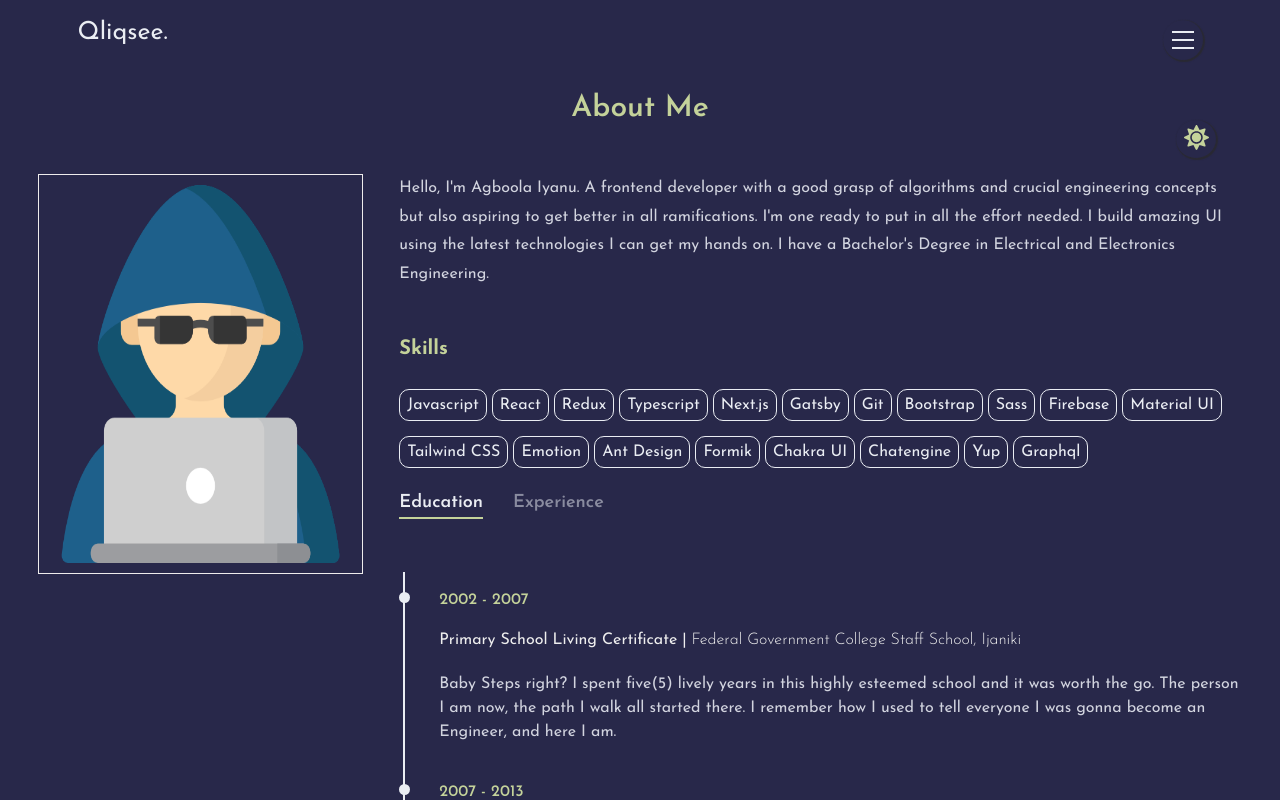
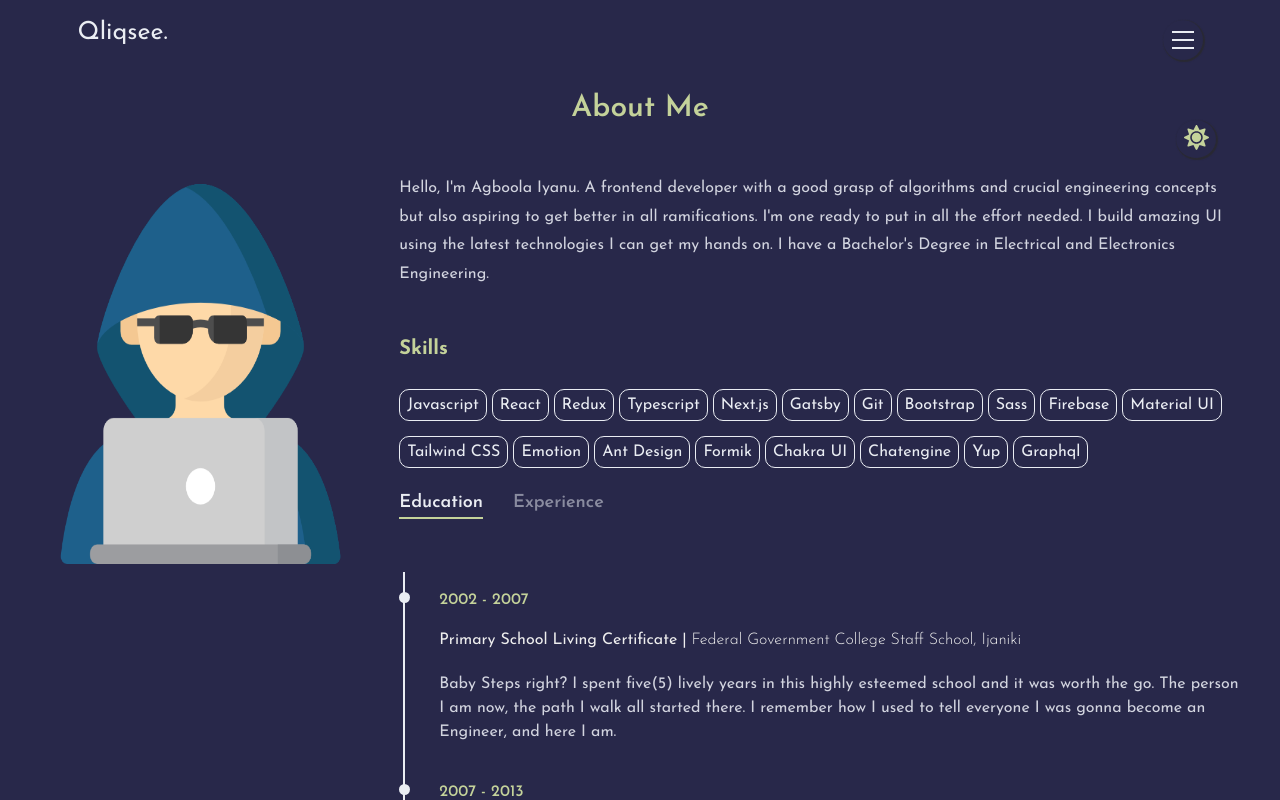
Before and after one commit to Qliqsee/My-Resume, a React (Create React App) app: page /about in a window 1280 px wide. Shown: the top 800 px of the page. Built offline with nearby package versions, Linux system fonts and the light colour scheme.

Commit message:
added netlify.toml

```diff
--- a/package.json
+++ b/package.json
@@ -2,7 +2,6 @@
   "name": "qportfolio",
   "version": "0.1.0",
   "private": true,
-  "homepage": "https://qliqsee.github.io/react-portfolio",
   "dependencies": {
     "@emotion/react": "^11.4.1",
     "@emotion/styled": "^11.3.0",
@@ -27,9 +26,7 @@
     "start": "react-scripts start",
     "build": "react-scripts build",
     "test": "react-scripts test",
-    "eject": "react-scripts eject",
-    "predeploy": "yarn build",
-    "deploy": "gh-pages -d build"
+    "eject": "react-scripts eject"
   },
   "eslintConfig": {
     "extends": [
--- a/src/App.js
+++ b/src/App.js
@@ -3,7 +3,7 @@ import Home from './pages/Home/Home';
 import About from './pages/About/About';
 import Portfolio from './pages/Portfolio/Portfolio';
 import Contact from './pages/Contact/Contact';
-// import PageNotFound from './pages/PageNotFound/PageNotFound';
+import PageNotFound from './pages/PageNotFound/PageNotFound';
 
 function App() {
   return (
--- a/src/pages/About/About.scss
+++ b/src/pages/About/About.scss
@@ -51,25 +51,26 @@ $xsWidth: 300px;
       width: 30%;
 
       @include mobile {
-        width: 50%;
-        margin: auto;
-        padding: 0;
+        // width: 50%;
+        // margin: auto;
+        // padding: 0;
+        display: none;
       }
 
       img {
         height: 400px;
         width: 90%;
-        border: 1px solid var(--lc);
+        // border: 1px solid var(--lc);
         padding: 10px;
 
-        @include mobile {
-          height: 300px;
-          width: 100%;
-        }
+        // @include mobile {
+        //   height: 300px;
+        //   width: 100%;
+        // }
 
-        @include xsMobile {
-          height: 200px;
-        }
+        // @include xsMobile {
+        //   height: 200px;
+        // }
       }
     }
     .right {
--- a/src/pages/Home/Home.scss
+++ b/src/pages/Home/Home.scss
@@ -72,6 +72,7 @@ $xsWidth: 300px;
         display: inline-block;
         position: absolute;
         color: var(--lt);
+        margin-top: 10px;
 
         @include mobile {
           font-size: 20px;
--- a/src/pages/PageNotFound/PageNotFound.scss
+++ b/src/pages/PageNotFound/PageNotFound.scss
@@ -3,4 +3,6 @@
   justify-content: center;
   align-items: center;
   color: var(--dark);
+  padding: 20px;
+  line-height: 1.5;
 }
```
